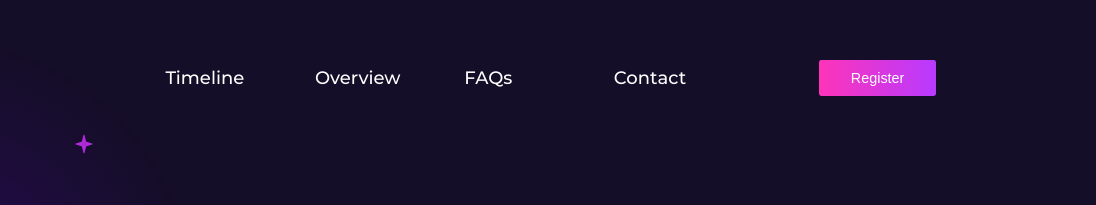
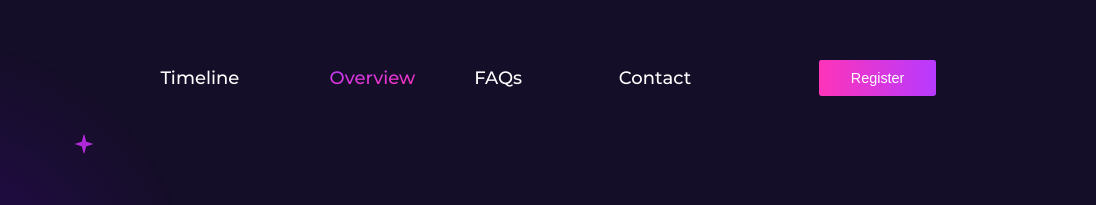
Before and after one commit to HazelDaniel/get-linked-ai-template-contact, a plain HTML site: page index.html in a window 1280 px wide. Shown: the top 205 px of the page, 184-1280 px from the left. Drawn offline with Linux system fonts and the light colour scheme.

Commit message:
update the links

```diff
--- a/index.html
+++ b/index.html
@@ -21,10 +21,10 @@
         </div>
         <div class="header-menu">
           <ul>
-            <li class="header-link">Timeline</li>
-            <li class="header-link">Overview</li>
-            <li class="header-link">FAQs</li>
-            <li class="header-link">Contact</li>
+            <li class="header-link"><a href="#timeline">Timeline</li>
+            <li class="header-link"><a href="#" class="active">Overview</a></li>
+            <li class="header-link"><a href="#faq">FAQs</a></li>
+            <li class="header-link"><a >Contact</a></li>
           </ul>
           <div class="header-cta">
             <button>Register</button>
```
